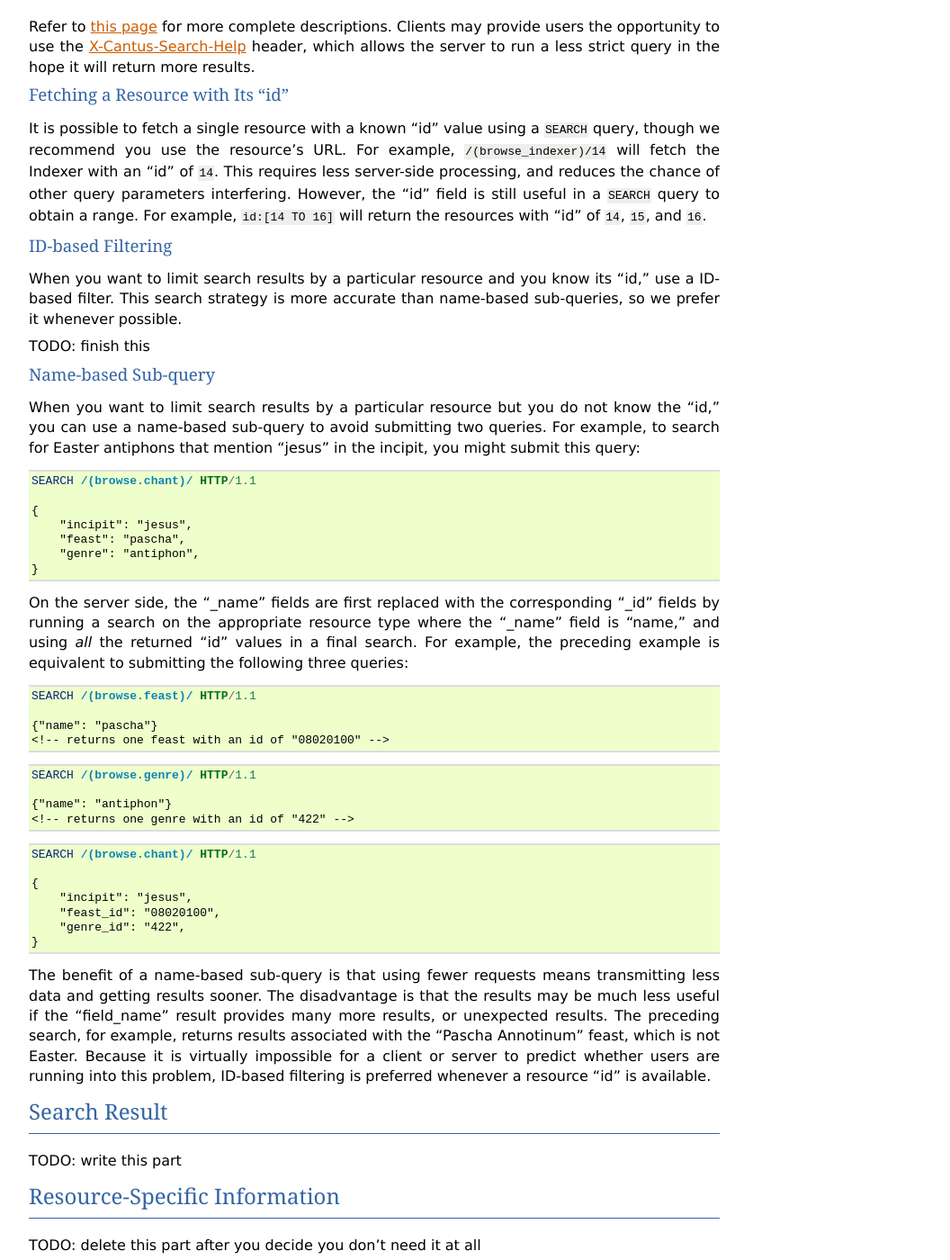
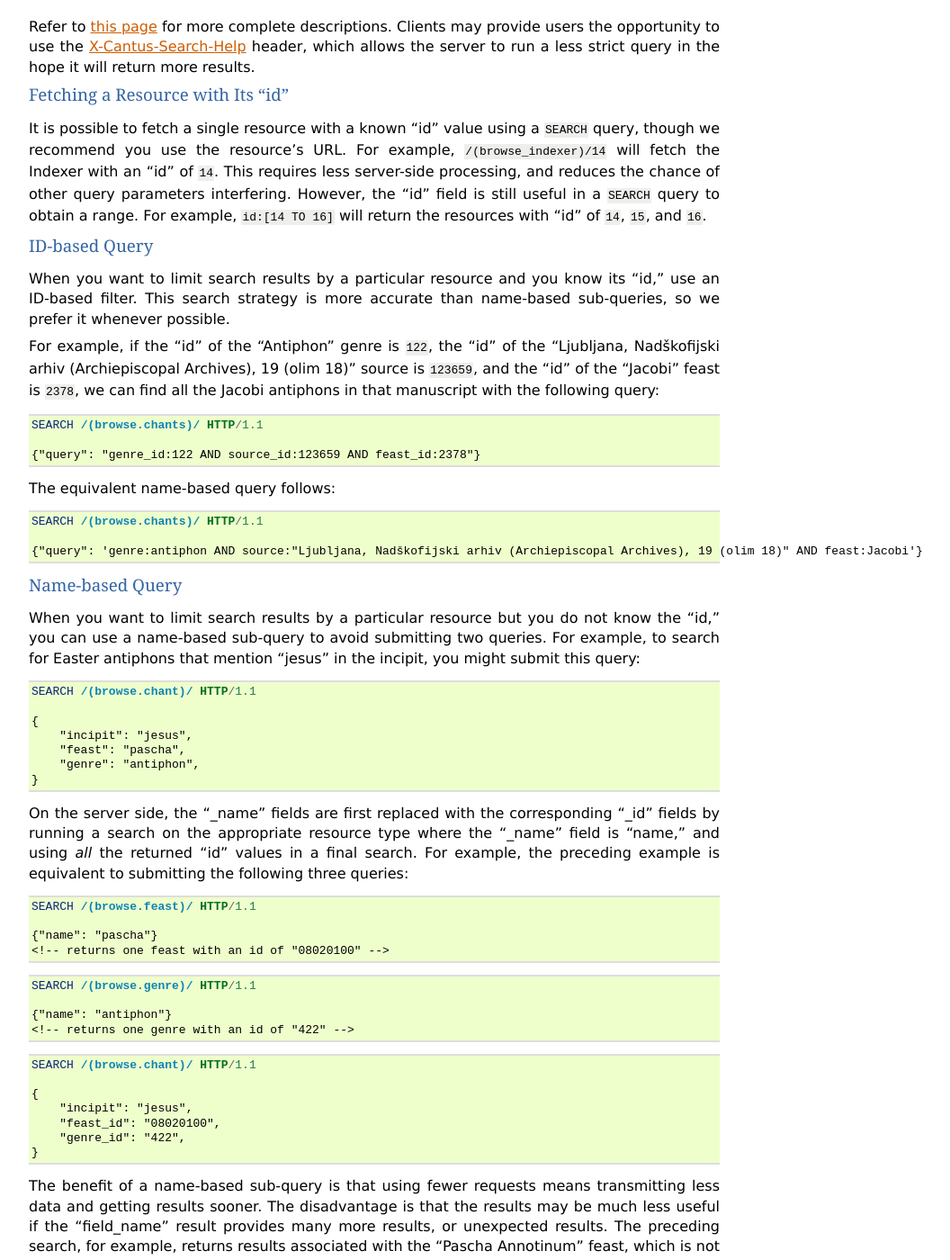
Before and after one commit to CANTUS-Project/api, a Sphinx documentation site: the page built from source/searching.rst, in a window 1280 px wide and 1400 px high, scrolled down 3278 px. Shown: the whole window at 90% size, without its empty margins (48-1104 px from the left). Built offline with Sphinx 7.4.7, drawn with Linux system fonts in a browser that asks for light colours; cross-references to code outside the pages are shown as plain code; some of the changed text lies outside the part shown; grey boxes are pictures that could not be loaded.

Commit message:
finished/erased remaining TODO items
I decided it was time to get this API-almost-v0.2 show on the road!

Closes #8

```diff
--- a/source/index.rst
+++ b/source/index.rst
@@ -266,8 +266,6 @@ would have been redundant anyway. With the :http:header:`X-Cantus-Fields` header
 fields the database has for this chant---and more importantly that some of the fields are mising
 (like ``marginalia`` and ``volpiano``).
 
-TODO: write an example using headers to help with a search
-
 .. _`version numbers`:
 
 API Versions and Version Numbers
--- a/source/resource_types.rst
+++ b/source/resource_types.rst
@@ -1,6 +1,3 @@
-..
-    TODO: write full examples, with full headers and response bodies, so people get the idea
-
 .. _`resource types`:
 
 Resource Types
--- a/source/searching.rst
+++ b/source/searching.rst
@@ -138,9 +138,10 @@ JavaScript string.
 
 You may include search terms the following ways:
 
-- Term searches by using that word (e.g., ``'antiphon'``). Beware this does not match similar terms,
+- Term searches by using that word (e.g., ``antiphon``). Beware this does not match similar terms,
   or partial terms---"antiphoner" will not be included in the results of this search.
-- Phrase searches with ``"`` (e.g., ``'"of bingen"'`` will not match "bingen" unless preceded by "of").
+- Phrase searches with ``"`` (e.g., ``'"of bingen"'`` will not match "bingen" unless preceded by
+  "of"). Note that this requires double-quote marks; single-quote marks will not work.
 - Wildcard with ``?`` and ``*``, matching a single character and zero or more characters,
   respectively. You may want to use the ``*`` wildcard more often than not, since not using it may
   lead to fewer results than expected.
@@ -179,19 +180,36 @@ with "id" of ``14``, ``15``, and ``16``.
 
 .. _`id-based filter`:
 
-ID-based Filtering
-^^^^^^^^^^^^^^^^^^
+ID-based Query
+^^^^^^^^^^^^^^
 
-When you want to limit search results by a particular resource and you know its "id," use a ID-based
+When you want to limit search results by a particular resource and you know its "id," use an ID-based
 filter. This search strategy is more accurate than name-based sub-queries, so we prefer it whenever
 possible.
 
-TODO: finish this
+For example, if the "id" of the "Antiphon" genre is ``122``, the "id" of the "Ljubljana,
+Nadškofijski arhiv (Archiepiscopal Archives), 19 (olim 18)" source is ``123659``, and the "id" of
+the "Jacobi" feast is ``2378``, we can find all the Jacobi antiphons in that manuscript with the
+following query:
+
+.. sourcecode:: http
+
+    SEARCH /(browse.chants)/ HTTP/1.1
+
+    {"query": "genre_id:122 AND source_id:123659 AND feast_id:2378"}
+
+The equivalent name-based query follows:
+
+.. sourcecode:: http
+
+    SEARCH /(browse.chants)/ HTTP/1.1
+
+    {"query": 'genre:antiphon AND source:"Ljubljana, Nadškofijski arhiv (Archiepiscopal Archives), 19 (olim 18)" AND feast:Jacobi'}
 
 .. _`name-based filter`:
 
-Name-based Sub-query
-^^^^^^^^^^^^^^^^^^^^
+Name-based Query
+^^^^^^^^^^^^^^^^
 
 When you want to limit search results by a particular resource but you do not know the "id," you
 can use a name-based sub-query to avoid submitting two queries. For example, to search for Easter
@@ -243,71 +261,6 @@ example, returns results associated with the "Pascha Annotinum" feast, which is
 it is virtually impossible for a client or server to predict whether users are running into this
 problem, ID-based filtering is preferred whenever a resource "id" is available.
 
-Search Result
--------------
-
-TODO: write this part
-
-Resource-Specific Information
------------------------------
-
-TODO: delete this part after you decide you don't need it at all
-
-.. http:search:: /(browse.all)/
-    :synopsis: Find resources of any type.
-
-    Find resources of any type that match the given criteria.
-
-.. http:search:: /(browse.indexer)/
-    :synopsis: Find Indexer resources.
-
-    Find :ref:`indexer resource type` resources that match the given criteria.
-
-.. http:search:: /(browse.chant)/
-    :synopsis: Find Chant resources.
-
-    Find :ref:`chant resource type` resources that match the given criteria.
-
-.. http:search:: /(browse.source)/
-    :synopsis: Find Source resources.
-
-    Find :ref:`source resource type` resources that match the given criteria.
-
-.. http:search:: /(browse.century)/
-    :synopsis: Find Century resources.
-
-    Find Century resources that match the given criteria.
-
-.. http:search:: /(browse.feast)/
-    :synopsis: Find Feast resources.
-
-    Find :ref:`feast resource type` resources that match the given criteria.
-
-.. http:search:: /(browse.genre)/
-    :synopsis: Find Genre resources.
-
-    Find :ref:`genre resource type` resources that match the given criteria.
-
-.. http:search:: /(browse.notation)/
-    :synopsis: Find Notation Style resources.
-
-    Find Notation resources that match the given criteria.
-
-.. http:search:: /(browse.office)/
-    :synopsis: Find Office resources.
-
-    Find Office resources that match the given criteria.
-
-.. http:search:: /(browse.provenance)/
-    :synopsis: Find Provenance resources.
-
-    Find Provenance resources that match the given criteria.
-
-.. http:search:: /(browse.siglum)/
-    :synopsis: Find RISM Siglum resources.
-
-    Find Siglum resources that match the given criteria.
-
 Unsearchable Resource Types
 ---------------------------
 
```
